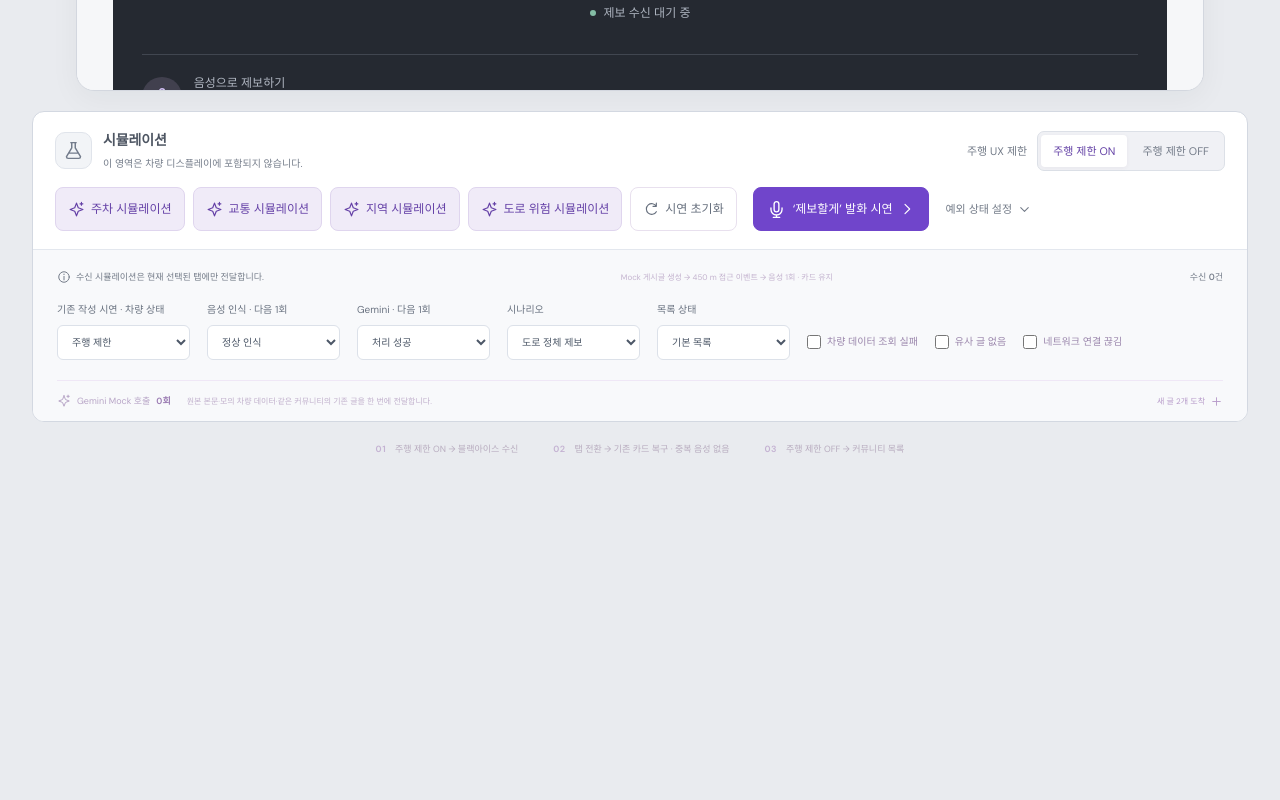
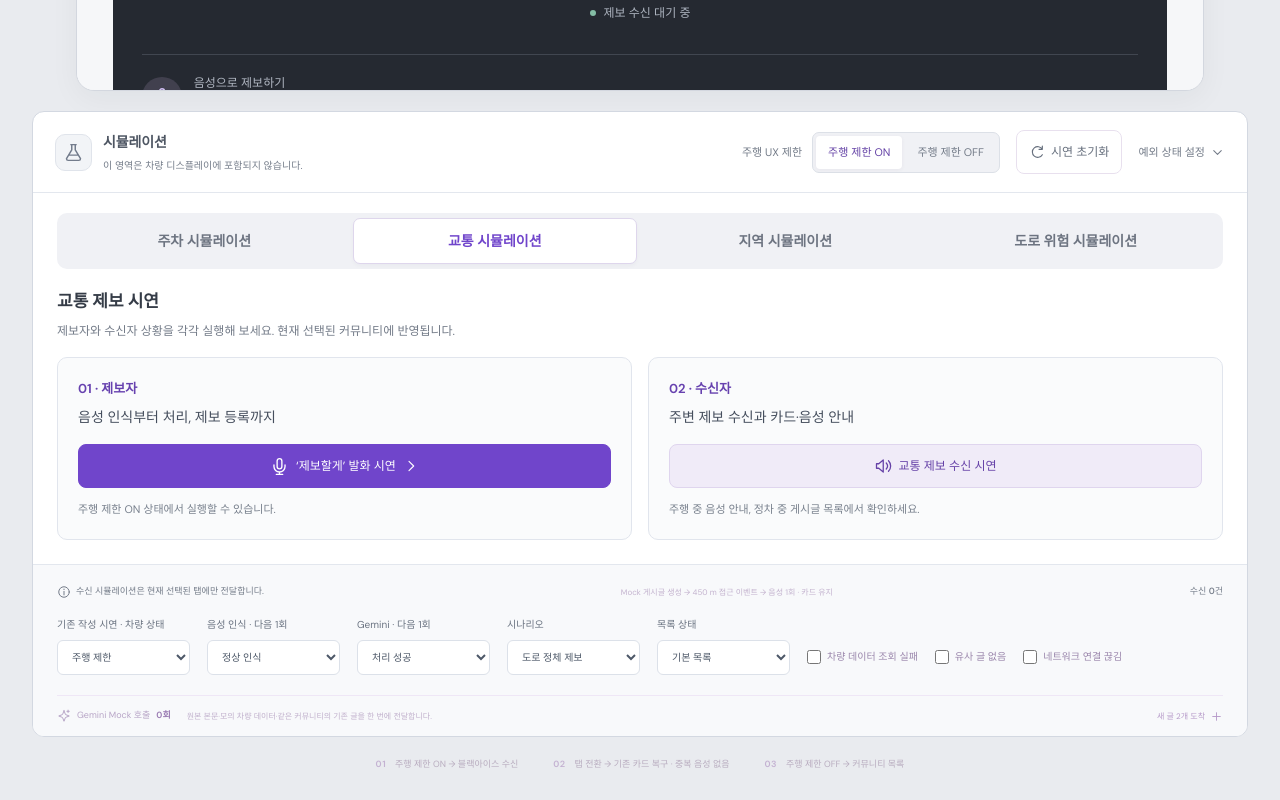
Before and after one commit to jban1001/AIM_PL, a React (Vite) app: page / in a window 1280 px wide. Shown: the part 895-1695 px from the top of the page. Before the commit the page ends 1380 px from the top, so only its background shows below. Built offline with nearby package versions, Linux system fonts and the light colour scheme; a web font is replaced by a local one.

Commit message:
제보할게 녹음 버튼을 각 시나리오 탭 안에 적용

```diff
--- a/src/App.tsx
+++ b/src/App.tsx
@@ -10,6 +10,7 @@ import { DrivingRestrictionPanel } from "./components/DrivingRestrictionPanel";
 import { Composer } from "./components/Composer";
 import { VoiceReport } from "./components/VoiceReport";
 import { VehicleFrame } from "./components/VehicleFrame";
+import { SimulationWorkspace } from "./components/SimulationWorkspace";
 import { Icon } from "./components/Icon";
 import {
   communities,
@@ -431,31 +432,11 @@ function RoadtownPrototype({ onReset }: { onReset: () => void }) {
             </div>
           </div>
           <div className="notification-demo-actions">
-            {notificationScenarios.map((item) => (
-              <button
-                key={item.id}
-                className="receive-scenario-button"
-                disabled={offline}
-                onClick={() => receiveScenario(item.id)}
-              >
-                <Icon name="spark" size={17} />
-                {item.name}
-              </button>
-            ))}
             <button className="reset-demo-button" onClick={onReset}>
               <Icon name="refresh" size={16} />
               시연 초기화
             </button>
           </div>
-          <button
-            className="speech-trigger"
-            disabled={!driving || busy}
-            onClick={() => flow.begin("voice", selected, scenario)}
-          >
-            <Icon name="mic" size={19} />
-            ‘제보할게’ 발화 시연
-            <Icon name="arrow" size={16} />
-          </button>
           <button
             className="settings-toggle"
             onClick={() => setDemoOpen((value) => !value)}
@@ -465,6 +446,15 @@ function RoadtownPrototype({ onReset }: { onReset: () => void }) {
             <Icon name="down" size={15} />
           </button>
         </div>
+        <SimulationWorkspace
+          scenarioId={scenarioId}
+          disabled={!!session}
+          canReport={driving && !busy && !offline}
+          canReceive={!offline && !session}
+          onSelect={changeScenario}
+          onReport={() => flow.begin("voice", selected, scenario)}
+          onReceive={receiveScenario}
+        />
         {demoOpen && (
           <div className="console-details">
             <div className="notification-event-trace">
--- /dev/null
+++ b/src/components/SimulationWorkspace.tsx
@@ -0,0 +1,63 @@
+import { simulationTabs } from "../scenarios/notifications";
+import { Icon } from "./Icon";
+
+export function SimulationWorkspace({ scenarioId, disabled, canReport, canReceive, onSelect, onReport, onReceive }: {
+  scenarioId: string;
+  disabled: boolean;
+  canReport: boolean;
+  canReceive: boolean;
+  onSelect: (id: string) => void;
+  onReport: () => void;
+  onReceive: (eventId: string) => void;
+}) {
+  const active = simulationTabs.find((tab) => tab.reportScenarioId === scenarioId)!;
+  return (
+    <div className="simulation-workspace">
+      <div className="simulation-tabs" role="tablist" aria-label="시뮬레이션 유형">
+        {simulationTabs.map((tab, index) => (
+          <button key={tab.id} id={`simulation-tab-${tab.id}`} type="button" role="tab"
+            aria-selected={tab.id === active.id} aria-controls={`simulation-panel-${tab.id}`}
+            tabIndex={tab.id === active.id ? 0 : -1}
+            onKeyDown={(event) => {
+              const next = event.key === "ArrowRight" ? (index + 1) % simulationTabs.length
+                : event.key === "ArrowLeft" ? (index + simulationTabs.length - 1) % simulationTabs.length
+                : event.key === "Home" ? 0 : event.key === "End" ? simulationTabs.length - 1 : -1;
+              if (next < 0) return;
+              event.preventDefault();
+              onSelect(simulationTabs[next].reportScenarioId);
+              event.currentTarget.parentElement?.querySelectorAll<HTMLButtonElement>('button')[next]?.focus();
+            }}
+            disabled={disabled} onClick={() => onSelect(tab.reportScenarioId)}>
+            {tab.name} 시뮬레이션
+          </button>
+        ))}
+      </div>
+      <section key={active.id} id={`simulation-panel-${active.id}`} role="tabpanel"
+        aria-labelledby={`simulation-tab-${active.id}`} className="simulation-scenario-panel">
+        <div className="simulation-scenario-heading">
+          <h3>{active.name} 제보 시연</h3>
+          <p>제보자와 수신자 상황을 각각 실행해 보세요. 현재 선택된 커뮤니티에 반영됩니다.</p>
+        </div>
+        <div className="simulation-steps">
+          <div className="simulation-step">
+            <span className="simulation-step-label">01 · 제보자</span>
+            <p>음성 인식부터 처리, 제보 등록까지</p>
+            <button type="button" className="speech-trigger" disabled={!canReport} onClick={onReport}>
+              <Icon name="mic" size={19} />‘제보할게’ 발화 시연<Icon name="arrow" size={16} />
+            </button>
+            <small>주행 제한 ON 상태에서 실행할 수 있습니다.</small>
+          </div>
+          <div className="simulation-step">
+            <span className="simulation-step-label">02 · 수신자</span>
+            <p>주변 제보 수신과 카드·음성 안내</p>
+            <button type="button" className="receive-scenario-button" disabled={!canReceive}
+              onClick={() => onReceive(active.notification.id)}>
+              <Icon name="speaker" size={18} />{active.name} 제보 수신 시연
+            </button>
+            <small>주행 중 음성 안내, 정차 중 게시글 목록에서 확인하세요.</small>
+          </div>
+        </div>
+      </section>
+    </div>
+  );
+}
--- a/src/scenarios/index.ts
+++ b/src/scenarios/index.ts
@@ -1,6 +1,8 @@
-import { blackIce } from "./blackIce";
-import { congestion } from "./congestion";
+import { blackIce } from "./blackIce.ts";
+import { congestion } from "./congestion.ts";
+import { parking } from "./parking.ts";
+import { local } from "./local.ts";
 import type { Scenario } from "../domain/types";
 
 // 새 시나리오는 이 레지스트리에 추가합니다. 공통 화면 수정은 필요하지 않습니다.
-export const scenarios: Scenario[] = [congestion, blackIce];
+export const scenarios: Scenario[] = [congestion, blackIce, parking, local];
--- /dev/null
+++ b/src/scenarios/local.ts
@@ -0,0 +1,14 @@
+import type { Scenario } from "../domain/types.ts";
+import { conservativeResult, normalizeReportBody } from "../services/reportInput.ts";
+
+const exampleInput = "성수동에서 주말 플리마켓이 열리고 있어요. 근처에 들르실 분들은 참고하세요.";
+export const local: Scenario = {
+  id: "local",
+  name: "지역 제보",
+  exampleInput,
+  vehicleData: { location: "성수동" },
+  examples: [{ category: "지역 정보", summary: "성수동 주말 플리마켓 개최 소식", evidence: "" }],
+  process: (body) => normalizeReportBody(body) === normalizeReportBody(exampleInput)
+    ? { category: "지역 정보", summary: "성수동 주말 플리마켓 개최 소식", evidence: "" }
+    : conservativeResult(body),
+};
--- a/src/scenarios/notifications/index.ts
+++ b/src/scenarios/notifications/index.ts
@@ -3,6 +3,13 @@ import { ParkingScenario } from "./parking.ts";
 import { TrafficScenario } from "./traffic.ts";
 import { LocalScenario } from "./local.ts";
 import type { ScenarioEventHandler } from "../../domain/notifications.ts";
+
+export const simulationTabs = [
+  { id: "parking", name: "주차", reportScenarioId: "parking", notification: ParkingScenario },
+  { id: "traffic", name: "교통", reportScenarioId: "congestion", notification: TrafficScenario },
+  { id: "local", name: "지역", reportScenarioId: "local", notification: LocalScenario },
+  { id: "road-hazard", name: "도로 위험", reportScenarioId: "black-ice", notification: BlackIceScenario },
+];
 
 // Extend event rules here; the shared delivery UI never needs scenario branches.
 export const notificationScenarios: ScenarioEventHandler[] = [
--- /dev/null
+++ b/src/scenarios/parking.ts
@@ -0,0 +1,14 @@
+import type { Scenario } from "../domain/types.ts";
+import { conservativeResult, normalizeReportBody } from "../services/reportInput.ts";
+
+const exampleInput = "성수 공영주차장에 주차 공간이 남아 있어요. 입구에서 대기 없이 들어갈 수 있어요.";
+export const parking: Scenario = {
+  id: "parking",
+  name: "주차 제보",
+  exampleInput,
+  vehicleData: { location: "성수 공영주차장", gear: "P" },
+  examples: [{ category: "주차", summary: "성수 공영주차장 여유 공간 제보", evidence: "" }],
+  process: (body) => normalizeReportBody(body) === normalizeReportBody(exampleInput)
+    ? { category: "주차", summary: "성수 공영주차장 여유 공간 제보", evidence: "" }
+    : conservativeResult(body),
+};
--- a/src/styles/vehicle.css
+++ b/src/styles/vehicle.css
@@ -1,4 +1,24 @@
 /* Vehicle app presentation. Simulation and delivery logic stay in their components. */
+.simulation-workspace { border-top: 1px solid #e3e7ee; padding: 20px 24px 24px; }
+.simulation-tabs { display: grid; grid-template-columns: repeat(4, minmax(0, 1fr)); gap: 6px; padding: 5px; border-radius: 10px; background: #f0f1f5; }
+.simulation-tabs button { min-height: 46px; padding: 10px; font-size: 14px; font-weight: 600; color: #6d7481; border: 1px solid transparent; border-radius: 7px; }
+.simulation-tabs button[aria-selected="true"] { background: #fff; color: #7045cb; border-color: #ded6ec; box-shadow: 0 2px 4px #18203308; }
+.simulation-scenario-panel { margin-top: 20px; }
+.simulation-scenario-heading h3 { color: #353c47; font-size: 17px; font-weight: 650; }
+.simulation-scenario-heading p { color: #737b88; font-size: 12px; margin-top: 6px; line-height: 1.7; }
+.simulation-steps { display: grid; grid-template-columns: 1fr 1fr; margin-top: 16px; gap: 16px; }
+.simulation-step { padding: 20px; border: 1px solid #e1e5ed; border-radius: 10px; background: #fafbfc; }
+.simulation-step-label { color: #6742af; font-weight: 650; font-size: 13px; }
+.simulation-step p { font-size: 14px; color: #454e5d; margin: 8px 0 16px; }
+.simulation-step button { width: 100%; justify-content: center; }
+.simulation-step small { display: block; font-size: 11px; color: #78808d; margin-top: 12px; line-height: 1.7; }
+@media (max-width: 600px) {
+  .simulation-workspace { padding: 16px; }
+  .simulation-tabs { grid-template-columns: 1fr 1fr; }
+  .simulation-tabs button { font-size: 12px; }
+  .simulation-steps { grid-template-columns: 1fr; }
+}
+
 @layer base {
   body { background: #e9ebef; color: #22252c; }
 }
```
Also changed, not shown: 1 other file (tests, documents, lock files or other folders).
